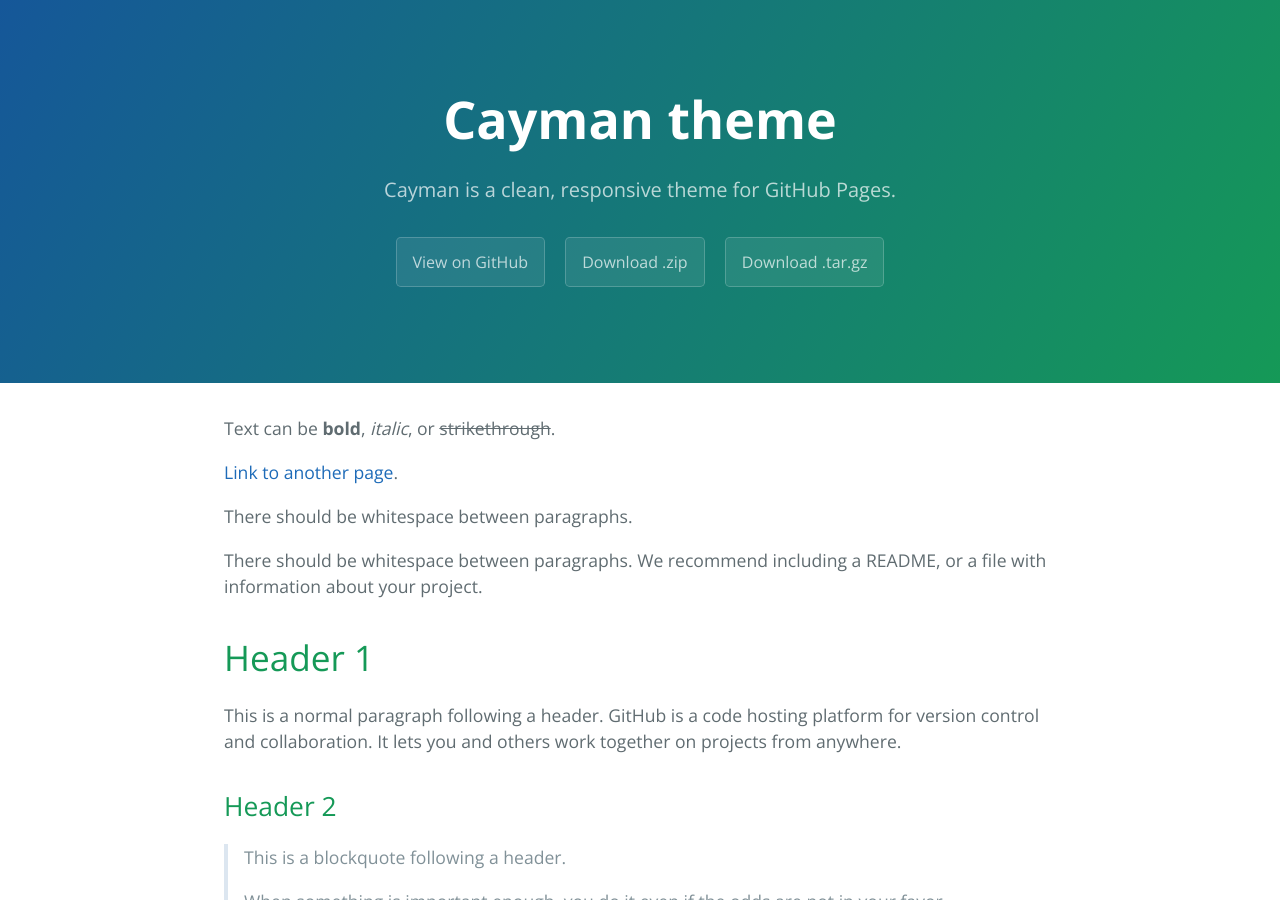
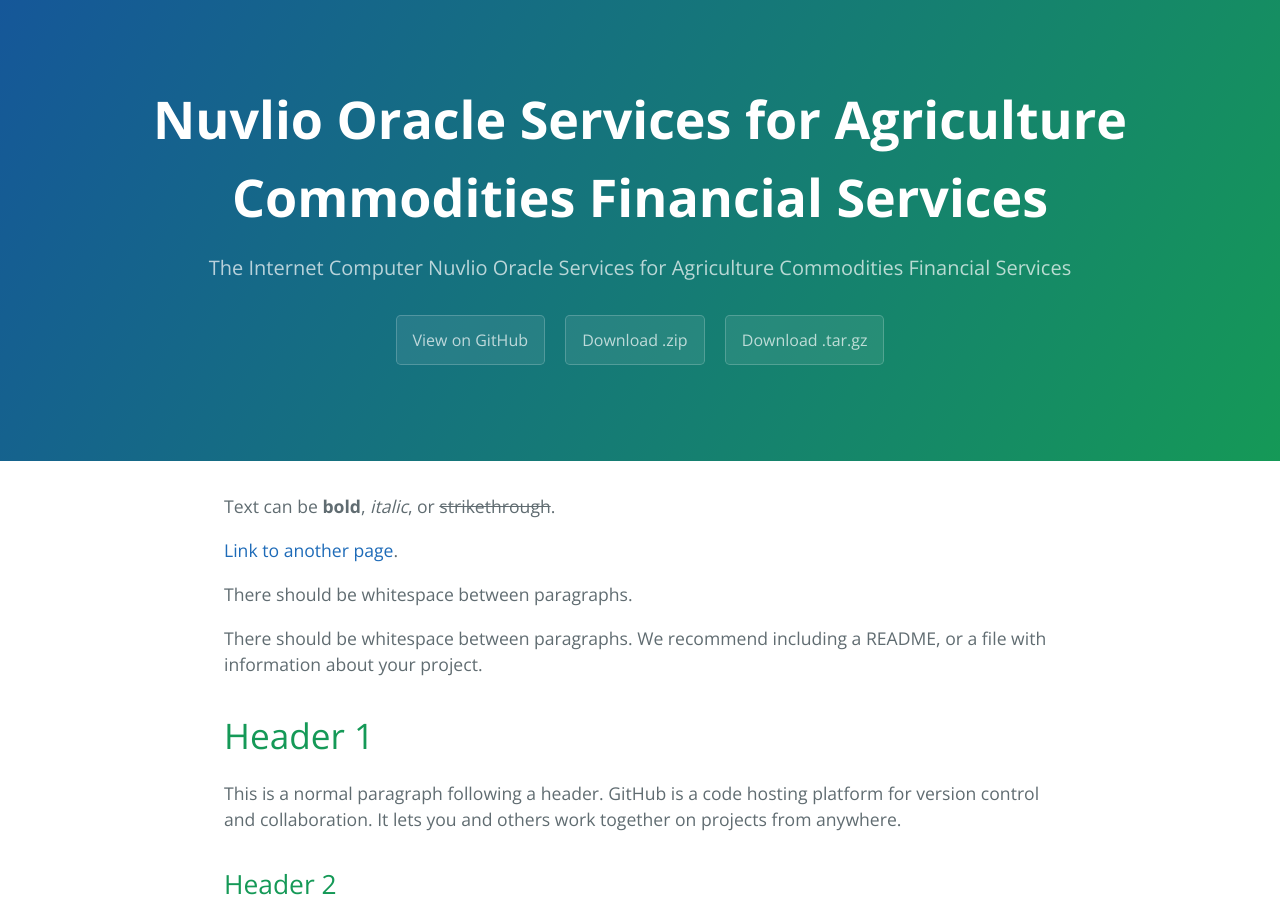
Before and after one commit to Nuvlio/ic-nuvlio.github.io, a Jekyll site: the page built from index.md, in a window 1280 px wide and 900 px high. Built offline with Jekyll 4.4.1, drawn with Linux system fonts in a browser that asks for light colours.

Commit message:
First commit
Signed-off-by: geosdev <geo@agryo.com>

```diff
--- a/_config.yml
+++ b/_config.yml
@@ -1,5 +1,5 @@
-title: Cayman theme
-description: Cayman is a clean, responsive theme for GitHub Pages.
+title: Nuvlio Oracle Services for Agriculture Commodities Financial Services
+description: The Internet Computer Nuvlio Oracle Services for Agriculture Commodities Financial Services
 show_downloads: true
 google_analytics:
 theme: jekyll-theme-cayman
```
